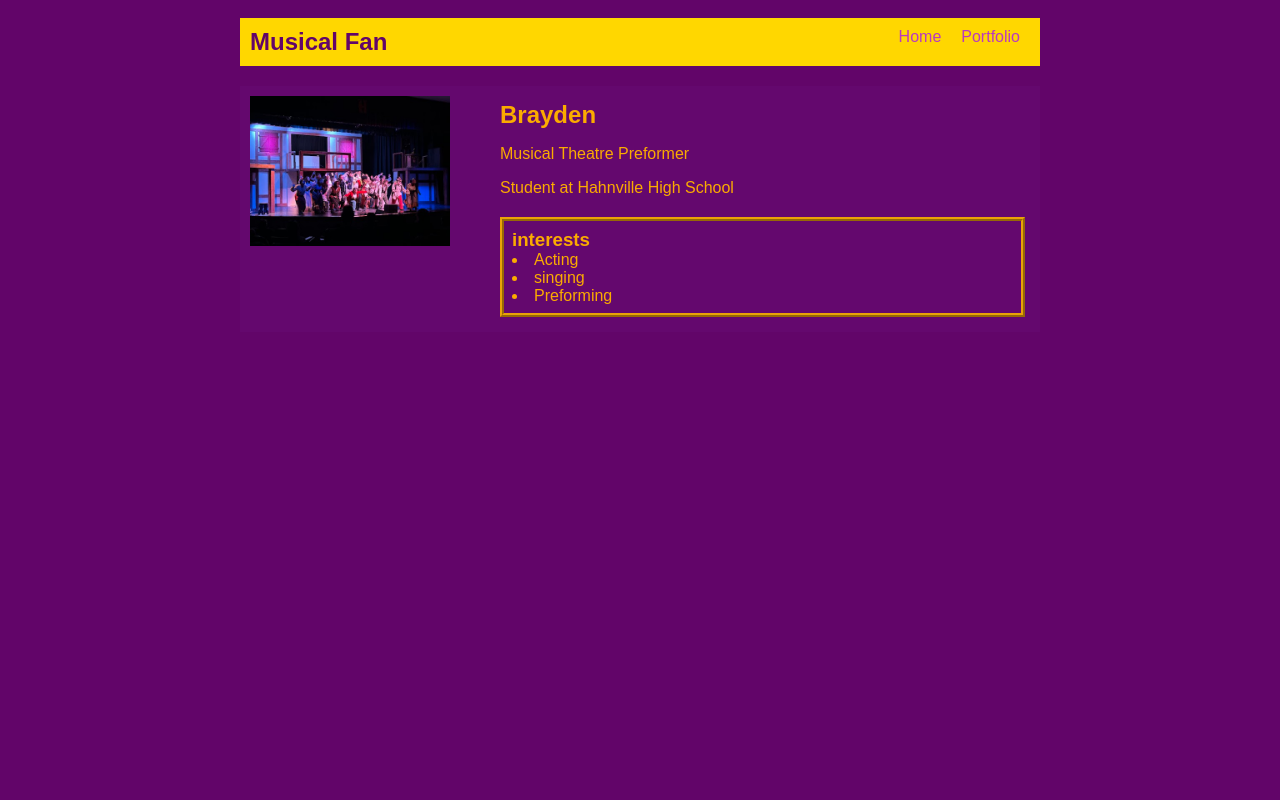
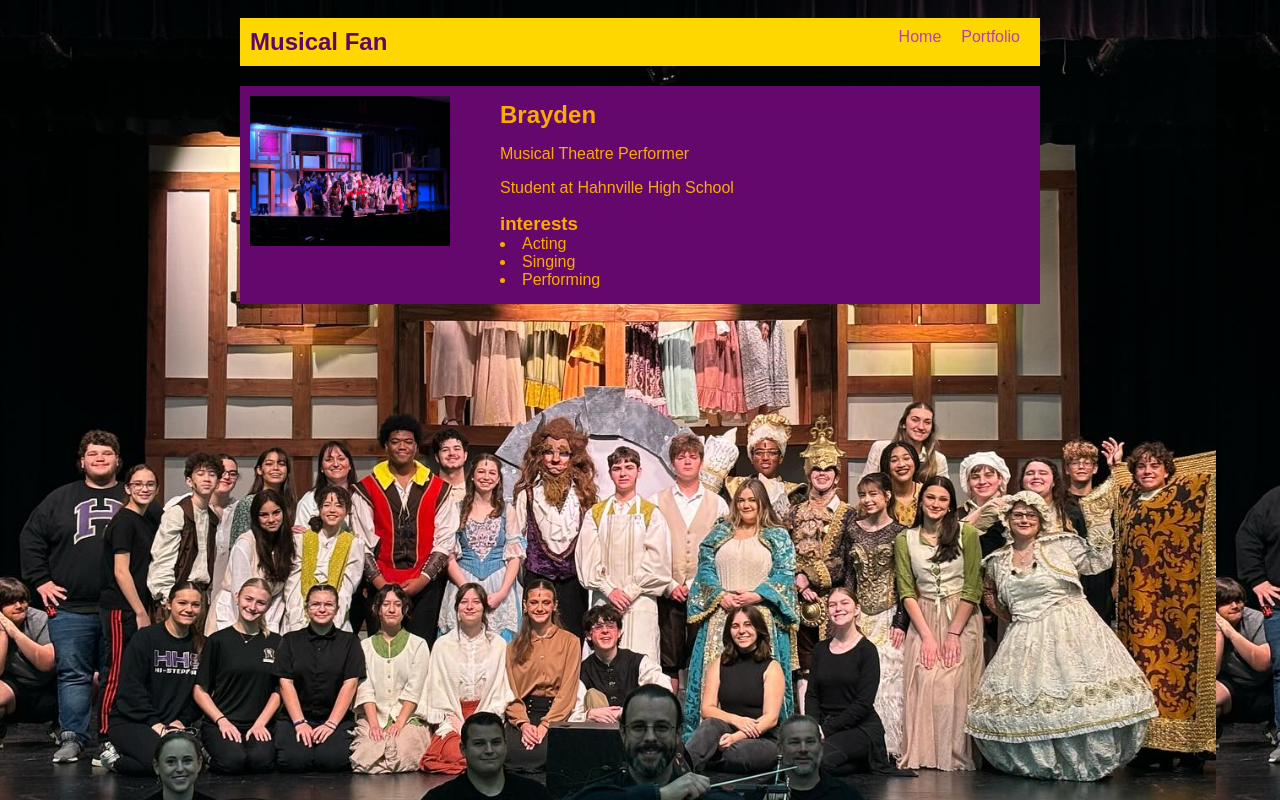
Before and after one commit to BraydenGregor8/BraydenGregor8.github.io, a plain HTML site: page index.html in a window 1280 px wide. Drawn offline with Linux system fonts and the light colour scheme.

Commit message:
portfolio

```diff
--- a/index.html
+++ b/index.html
@@ -12,7 +12,7 @@
         <h1>Musical Fan</h1>
         <ul id="nav-ul">
 
-        </ulid="nav-ul">
+        </ul id="nav-ul">
 <li class="nav-li">
   <a href="index.html">Home</a>
 </li>
@@ -31,14 +31,14 @@
         <!-- Content section -->
         <div class="content">
           <h2>Brayden</h2>
-          <p>Musical Theatre Preformer</p>
+          <p>Musical Theatre Performer</p>
           <p>Student at Hahnville High School</p>
-          <div id="interests">
+          <div id="Interests">
             <h3>interests</h3>
             <u1>
               <li>Acting</li>
-              <li>singing</li>
-              <li>Preforming</li>
+              <li>Singing</li>
+              <li>Performing</li>
             </u1>
           </div>
         </div>
--- a/style.css
+++ b/style.css
@@ -1,5 +1,6 @@
 body {
-    background: rgb(98, 5, 105);
+    background-image: url("Images/Beauty-Cast.jpg");
+    background-size: 95%;
     color: rgb(251, 171, 0);
     padding: 10px;
     font-family: Arial, sans-serif;
@@ -77,7 +78,7 @@ h2, h3 {
 }
 /* Portfolio styles */
 .content h1 {
-  color: rgb(170, 140, 4);
+  color: rgb(205, 169, 12);
 }
 
 #portfolio {
@@ -86,7 +87,7 @@ h2, h3 {
 }
 
 #portfolio li {
-  background: #fff;
+  background:#b8a004;
   padding: 10px;
   border-radius: 10px;
   margin-bottom: 10px;
```
Also changed, not shown: Images/Beauty-Cast.jpg (added).
